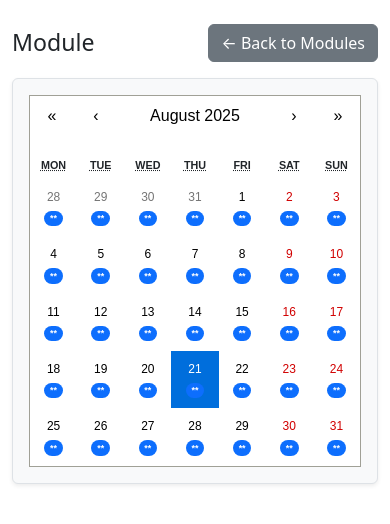
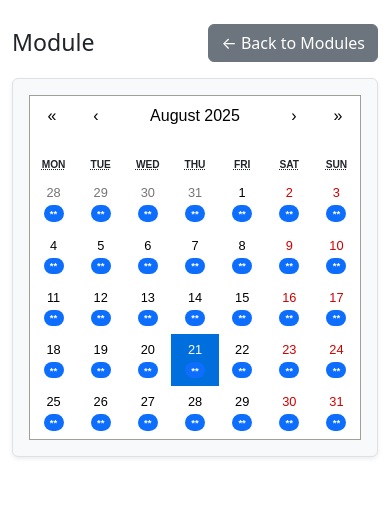
Before and after one commit to sknlsa20/matkaspring, a React (Create React App) app: page /modules/1 in a window 390 px wide. Shown: the top 524 px of the page. Built offline with nearby package versions, Linux system fonts and the light colour scheme; no server answers.

Commit message:
Update ModuleCalendar.css

```diff
--- a/src/ModuleCalendar.css
+++ b/src/ModuleCalendar.css
@@ -2,15 +2,20 @@
    Base Styling (Desktop / Large screens)
    =============================== */
 .react-calendar {
-  width: 700px;       /* Large width on desktop */
-  max-width: 100%;    /* Prevent overflow */
-  font-size: 1.2rem;  /* Bigger text for readability */
-  margin: auto;       /* Center align */
+  width: 700px;
+  max-width: 100%;
+  font-size: 1.2rem;
+  margin: auto;
 }
 
 .react-calendar__tile {
-  padding: 20px 10px; /* Spacious cells */
+  padding: 20px 10px;
   text-align: center;
+  display: flex;             /* Flex so content adjusts */
+  align-items: center;
+  justify-content: center;
+  flex-wrap: wrap;           /* Prevent overlap */
+  word-break: break-word;    /* Break long text if needed */
 }
 
 .react-calendar__navigation {
@@ -28,7 +33,8 @@
   }
 
   .react-calendar__tile {
-    padding: 15px 8px;
+    padding: 15px 6px;
+    font-size: 0.95rem;       /* Shrink font */
   }
 
   .react-calendar__navigation {
@@ -43,11 +49,13 @@
 @media (max-width: 576px) {
   .react-calendar {
     width: 100%;
-    font-size: 0.9rem; /* Smaller text on mobile */
+    font-size: 0.85rem;
   }
 
   .react-calendar__tile {
-    padding: 10px 5px; /* Compact tiles */
+    padding: 8px 4px;         /* Compact padding */
+    font-size: 0.8rem;        /* Smaller text */
+    flex-direction: column;   /* Stack content vertically */
   }
 
   .react-calendar__navigation {
```
